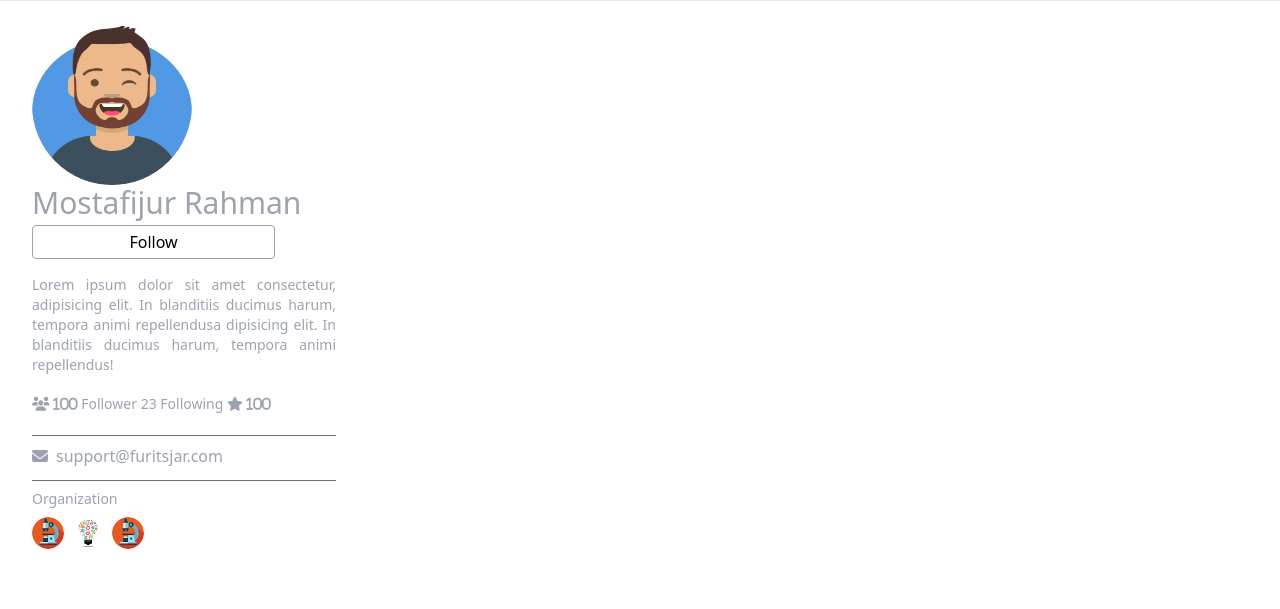
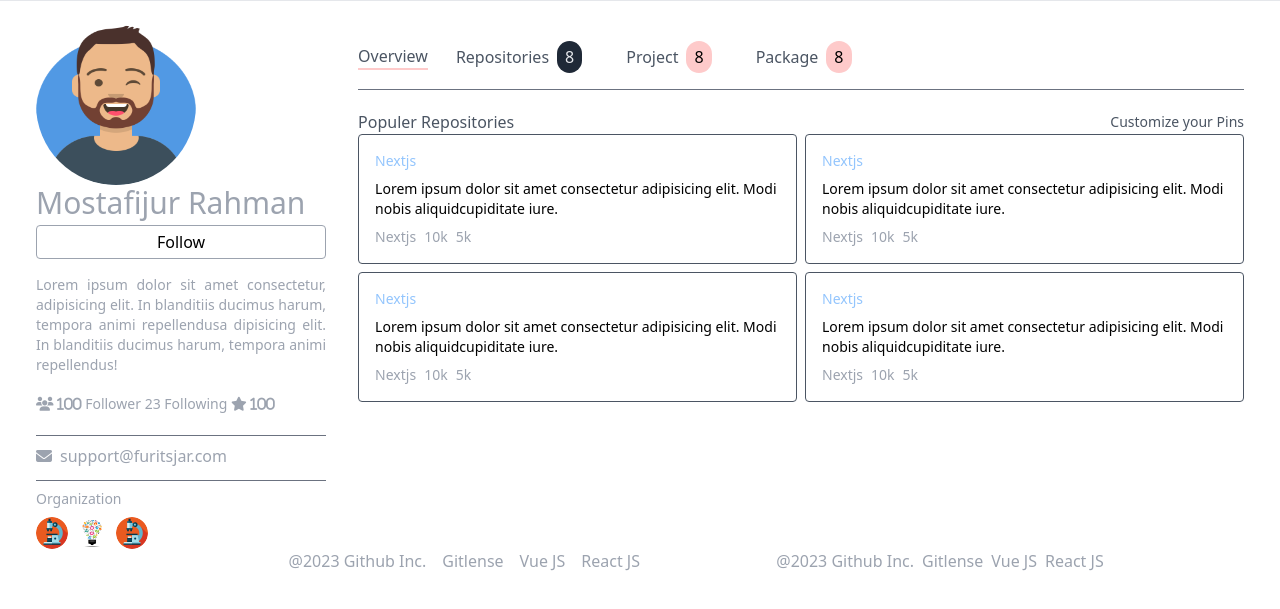
Before and after one commit to mosta5617/Tailwind-CSS-Project-Practice, a plain HTML site: page index.html in a window 1280 px wide. Shown: the part 35-644 px from the top of the page. Drawn offline with nearby package versions, Linux system fonts and the light colour scheme.

Commit message:
github clone complete

```diff
--- a/index.html
+++ b/index.html
@@ -69,8 +69,9 @@
 
   </div>
 <!-- main section -->
-  <div class="mx-8 mt-6">
-    <div class="w-1/4">
+  <div class="mx-8 mt-6 flex">
+    <!-- Profile  -->
+    <div class="md:w-1/4 w-ful px-1">
 <!-- profile -->
       <div>
         <img class="w-40 h-40 rounded-full" src="./img/avatar.png" alt="">
@@ -78,7 +79,7 @@
 
       <div>
         <div class="text-3xl text-gray-400 text-medium pb-1">Mostafijur Rahman</div>
-        <button class="border border-gray-400 hover:text-gray-700 py-1 rounded w-4/5 hover:border-gray-600 hover:bg-gray-200">Follow</button>
+        <button class="border border-gray-400 hover:text-gray-700 py-1 rounded w-full hover:border-gray-600 hover:bg-gray-200">Follow</button>
       </div>
 <!-- Following section -->
       <div class="mt-4 border-b border-gray-500 pb-5">
@@ -126,6 +127,117 @@
 
     </div>
     </div>
+    <!-- end profile -->
+
+    <!-- main -->
+    <div class="md:w-3/4 md:ml-6 px-1">
+      <div class="w-full flex items-center border-b border-gray-500 space-x-3">
+        <div class="border-b-2 text-gray-600 border-red-200 ">Overview</div>
+        <div class="flex items-center p-4 space-x-2">
+          <div class="text-gray-600">
+            <a href="">Repositories</a>
+          </div>
+          <div class="bg-gray-800 text-gray-200 px-2 py-1 rounded-full">
+            8
+          </div>
+        </div>
+        <div class="flex items-center p-4 space-x-2">
+          <div class="text-gray-600">
+            <a href="">Project</a>
+          </div>
+          <div class="bg-red-200 px-2 py-1 rounded-full">
+            8
+          </div>
+        </div>
+        <div class="flex items-center p-4 space-x-2">
+          <div class="text-gray-600">
+            <a href="">Package</a>
+          </div>
+          <div class="bg-red-200 px-2 py-1 rounded-full">
+            8
+          </div>
+        </div>
+       </div>
+
+       <div class="flex items-center ">
+        <div class="w-1/2 text-gray-600 pt-5">Populer Repositories</div>
+        <div class="w-1/2 text-gray-600 text-right text-sm pt-5">Customize your Pins</div>
+       </div>
+
+       <!-- rope section -->
+       <div class="flex space-x-2">
+
+        <div class="w-1/2 border border-gray-600 px-4 py-4 rounded text-sm">
+          <div>
+            <a href="" class="text-blue-300 hover:underline text-medium">Nextjs</a>
+            <p class="text gray-400 mt-2">Lorem ipsum dolor sit amet consectetur adipisicing elit. Modi nobis aliquidcupiditate iure.</p>
+          </div>
+          <div class="flex text-sm space-x-2 mt-2">
+            <div class=" text-gray-400">Nextjs</div>
+            <div class=" text-gray-400">10k</div>
+            <div class=" text-gray-400">5k</div>
+          </div>
+        </div>
+
+        <div class="w-1/2 border border-gray-600 px-4 py-4 rounded text-sm">
+          <div>
+            <a href="" class="text-blue-300 hover:underline text-medium">Nextjs</a>
+            <p class="text gray-400 mt-2">Lorem ipsum dolor sit amet consectetur adipisicing elit. Modi nobis aliquidcupiditate iure.</p>
+          </div>
+          <div class="flex text-sm space-x-2 mt-2">
+            <div class=" text-gray-400">Nextjs</div>
+            <div class=" text-gray-400">10k</div>
+            <div class=" text-gray-400">5k</div>
+          </div>
+        </div>
+       </div>
+       <!-- rope section 2 -->
+       <div class="flex space-x-2 mt-2">
+
+        <div class="w-1/2 border border-gray-600 px-4 py-4 rounded text-sm">
+          <div>
+            <a href="" class="text-blue-300 hover:underline text-medium">Nextjs</a>
+            <p class="text gray-400 mt-2">Lorem ipsum dolor sit amet consectetur adipisicing elit. Modi nobis aliquidcupiditate iure.</p>
+          </div>
+          <div class="flex text-sm space-x-2 mt-2">
+            <div class=" text-gray-400">Nextjs</div>
+            <div class=" text-gray-400">10k</div>
+            <div class=" text-gray-400">5k</div>
+          </div>
+        </div>
+
+        <div class="w-1/2 border border-gray-600 px-4 py-4 rounded text-sm">
+          <div>
+            <a href="" class="text-blue-300 hover:underline text-medium">Nextjs</a>
+            <p class="text gray-400 mt-2">Lorem ipsum dolor sit amet consectetur adipisicing elit. Modi nobis aliquidcupiditate iure.</p>
+          </div>
+          <div class="flex text-sm space-x-2 mt-2">
+            <div class=" text-gray-400">Nextjs</div>
+            <div class=" text-gray-400">10k</div>
+            <div class=" text-gray-400">5k</div>
+          </div>
+        </div>
+       </div>
+    </div>
+
+    <!-- end main -->
+  </div>
+  <!-- end main section -->
+
+<!-- footer -->
+  <div class="grid grid-cols-2 mx-10">
+    <div class="flex text-gray-400 justify-end space-x-4">
+      <p>@2023 Github Inc.</p>
+      <p>Gitlense</p>
+      <p>Vue JS</p>
+      <p>React JS</p>
+    </div>
+    <div class="flex text-gray-400 justify-center space-x-2">
+      <p>@2023 Github Inc.</p>
+      <p>Gitlense</p>
+      <p>Vue JS</p>
+      <p>React JS</p>
+    </div>
   </div>
 
   <script type="text/javascript">
```
